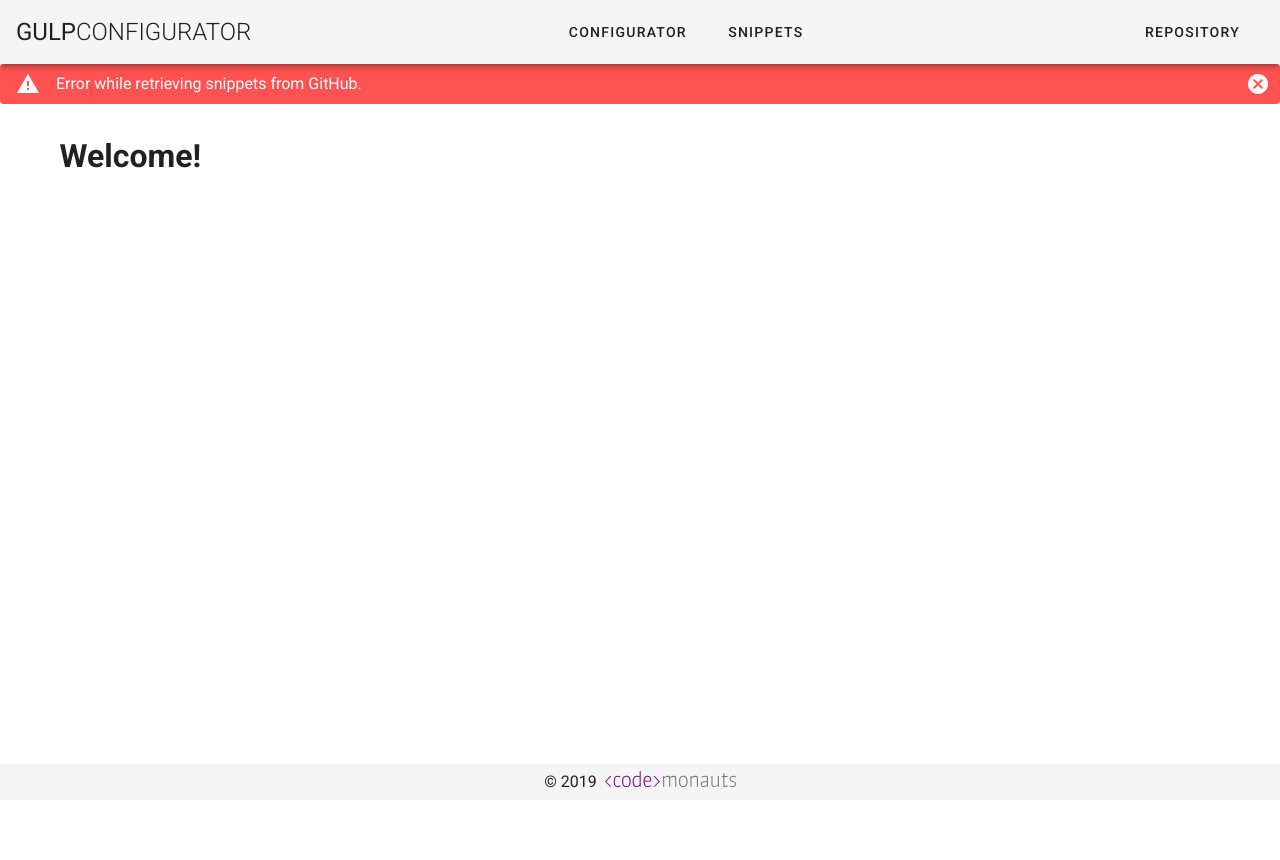
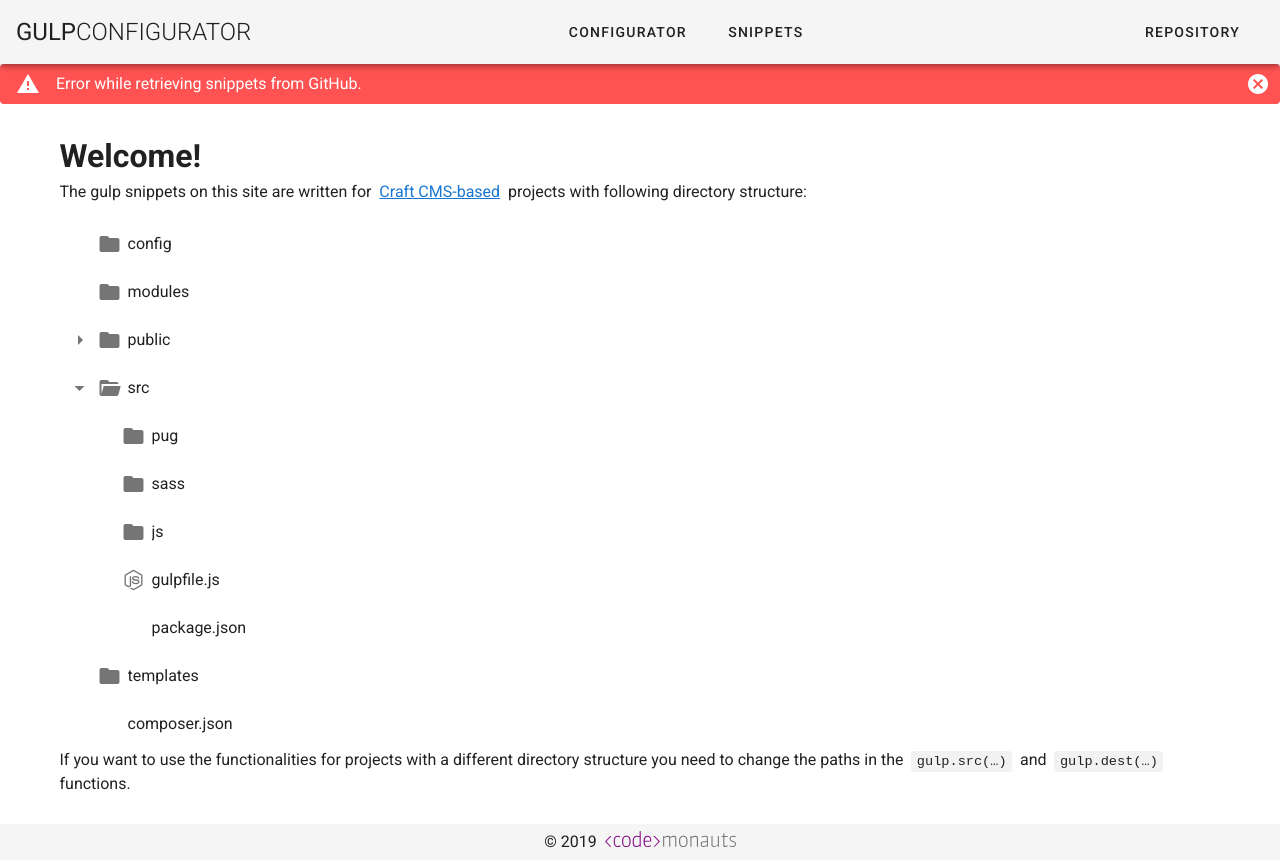
Before and after one commit to codemonauts/gulp-configurator, a Vue app: page / in a window 1280 px wide. Before the commit the page ends 800 px from the top, so only its background shows below. Built offline with nearby package versions, Linux system fonts and the light colour scheme; no server answers; what vue-clipboard2 would draw is missing.

Commit message:
add content to home page

```diff
--- a/src/views/Home.vue
+++ b/src/views/Home.vue
@@ -1,10 +1,82 @@
 <template lang="pug">
 v-container
-  h1 Welcome!
+  v-layout
+    v-flex
+      h1 Welcome!
+      div
+        p The gulp snippets on this site are written for &nbsp;
+          a(href='https://craftcms.com' target='_blank') Craft CMS-based
+          | &nbsp; projects with following directory structure:
+        v-treeview(v-model="tree" :open="open" :items="items" item-key="name" open-on-click)
+          template(v-slot:prepend="{ item, open }")
+            v-icon(v-if="!item.file")
+              | {{ open ? 'mdi-folder-open' : 'mdi-folder' }}
+            v-icon(v-else)
+              | {{ files[item.file] }}
+        p If you want to use the functionalities for projects with a different directory structure you need to change the paths in the &nbsp;
+          code gulp.src(…)
+          | &nbsp; and &nbsp;
+          code gulp.dest(…)
+          | &nbsp; functions.
 </template>
 
 <script>
-
 export default {
-};
+    data: () => ({
+      open: ['src'],
+      files: {
+        js: 'mdi-nodejs',
+        json: 'mdi-json',
+      },
+      tree: [],
+      items: [
+        {
+          name: 'config',
+        },
+        {
+          name: 'modules',
+        },
+        {
+          name: 'public',
+          children: [
+            {
+              name: 'css',
+            },
+            {
+              name: 'js',
+            }
+          ]
+        },
+        {
+          name: 'src',
+          children: [
+            {
+              name: 'pug',
+            },
+            {
+              name: 'sass',
+            },
+            {
+              name: 'js',
+            },
+            {
+              name: 'gulpfile.js',
+              file: 'js'
+            },
+            {
+              name: 'package.json',
+              file: 'json'
+            },
+          ],
+        },
+        {
+          name: 'templates',
+        },
+        {
+          name: 'composer.json',
+          file: 'json'
+        },
+      ],
+    }),
+  }
 </script>
```
